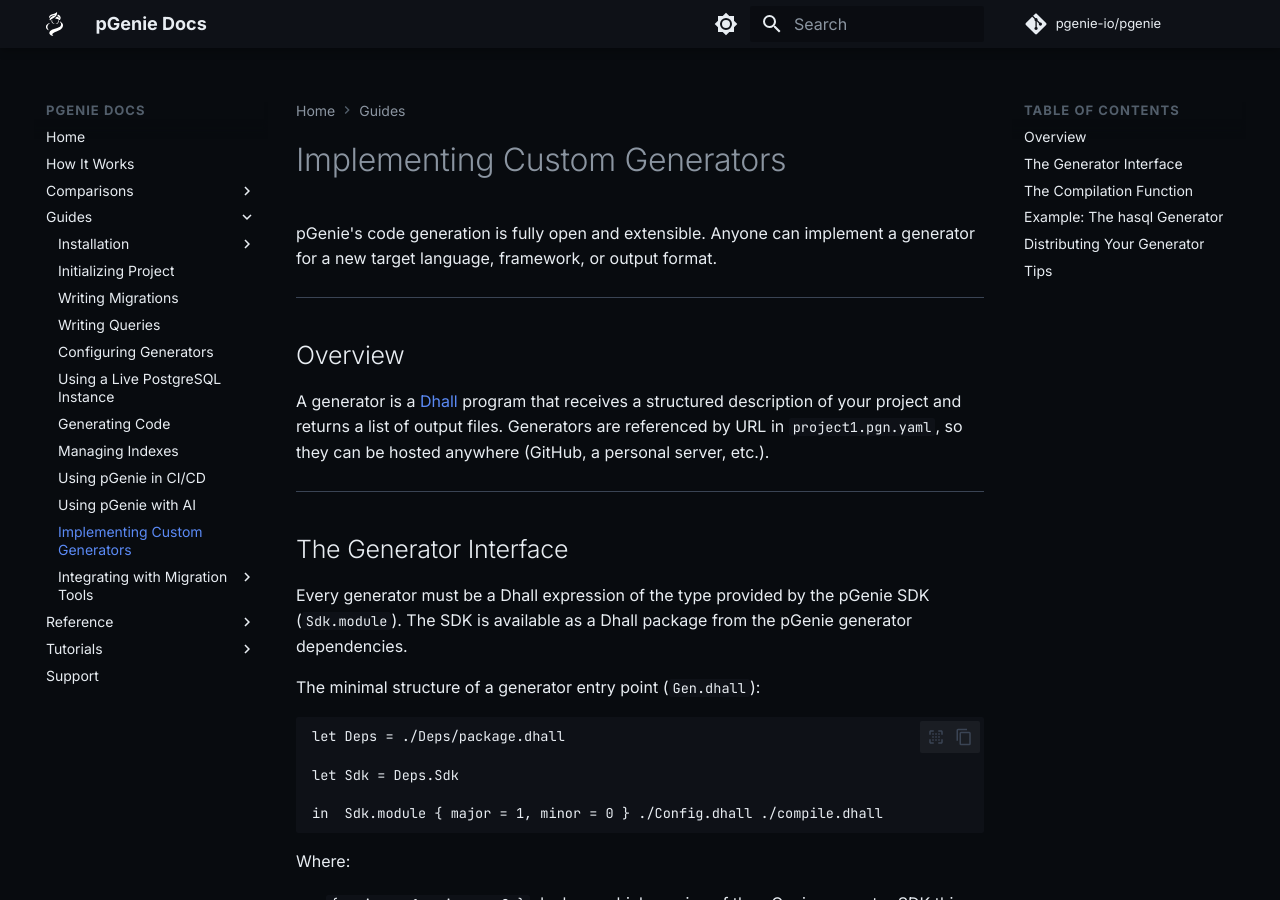
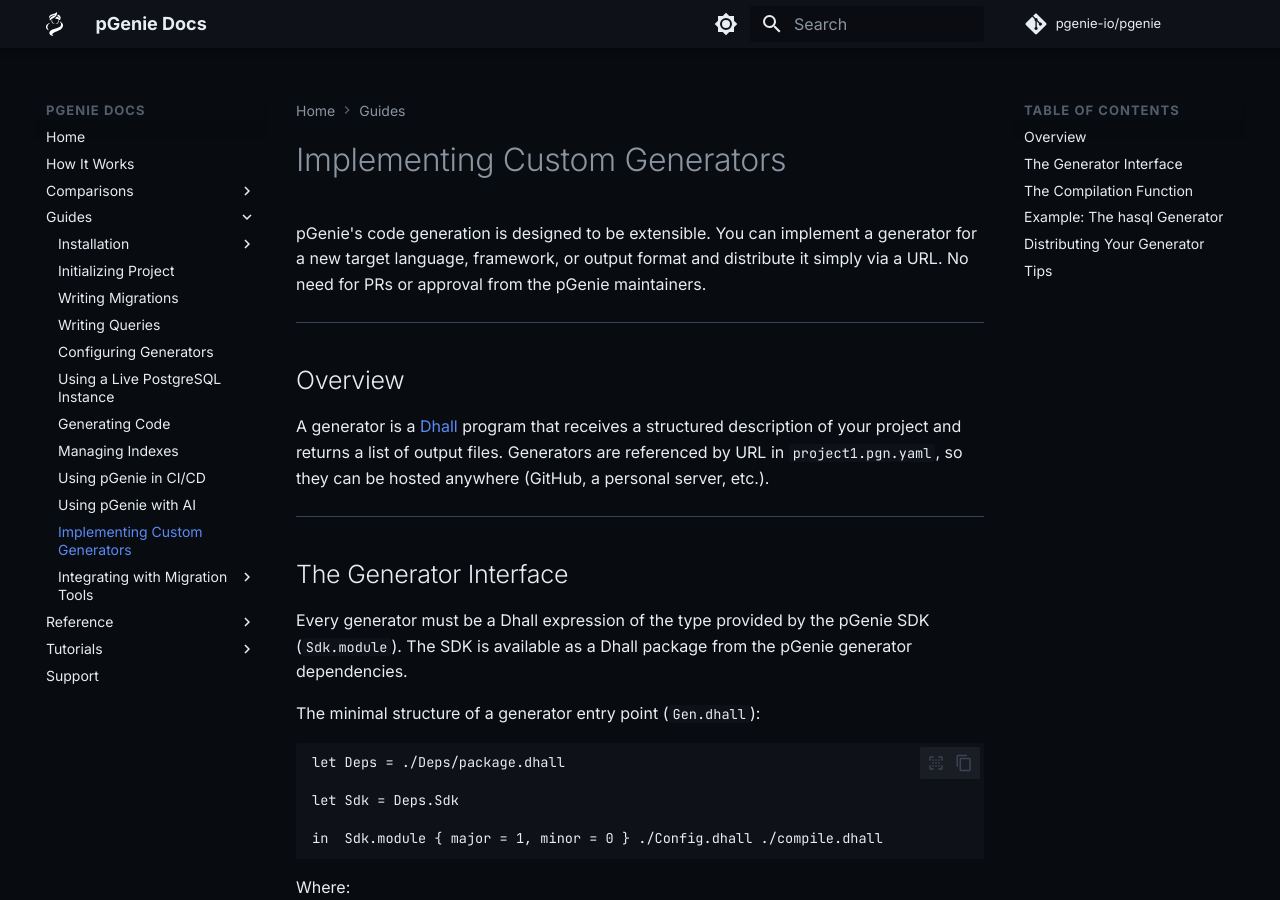
Before and after one commit to pgenie-io/docs, an MkDocs documentation site: the page built from docs/guides/implementing-custom-generators.md, in a window 1280 px wide and 900 px high. Built offline with MkDocs 1.6.1 and Material for MkDocs 9.7.7, drawn with Linux system fonts in a browser that asks for light colours; comment, search, counter and statistics services are not loaded.

Commit message:
Update the docs

```diff
--- a/docs/guides/implementing-custom-generators.md
+++ b/docs/guides/implementing-custom-generators.md
@@ -1,6 +1,6 @@
 # Implementing Custom Generators
 
-pGenie's code generation is fully open and extensible. Anyone can implement a generator for a new target language, framework, or output format.
+pGenie's code generation is designed to be extensible. You can implement a generator for a new target language, framework, or output format and distribute it simply via a URL. No need for PRs or approval from the pGenie maintainers.
 
 ---
 
```
